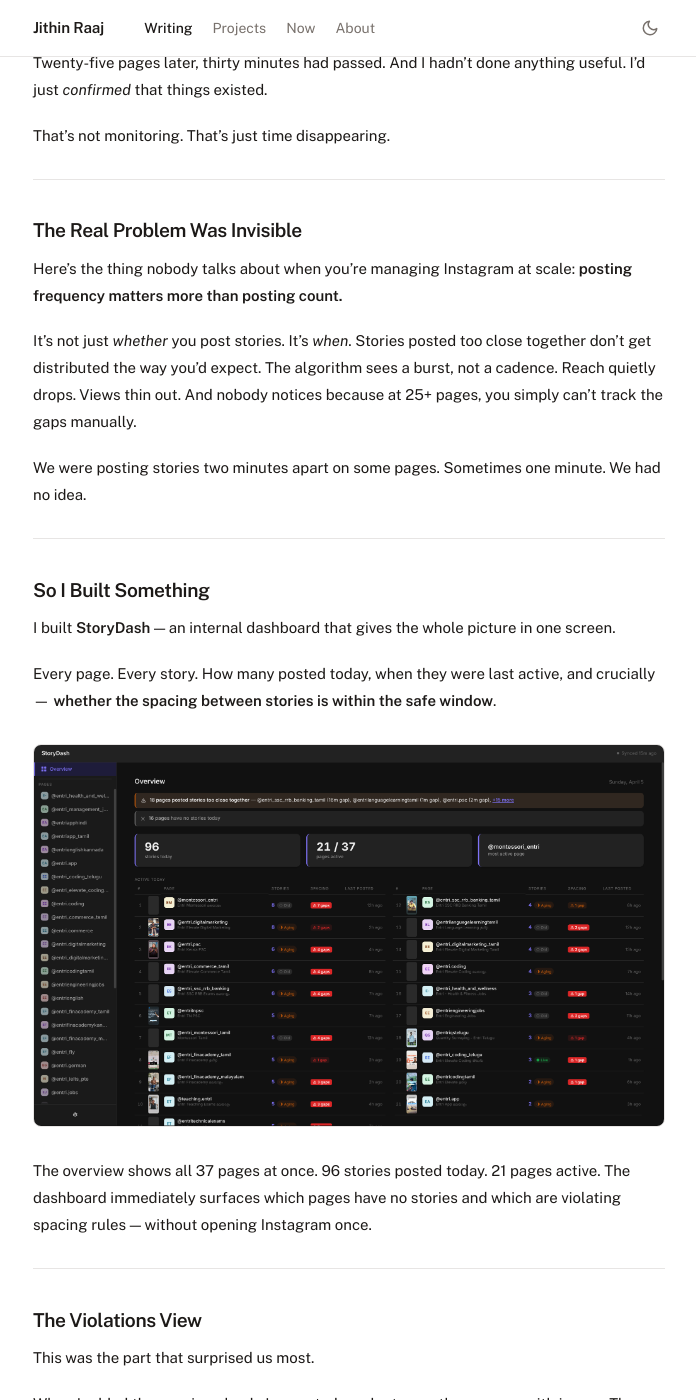
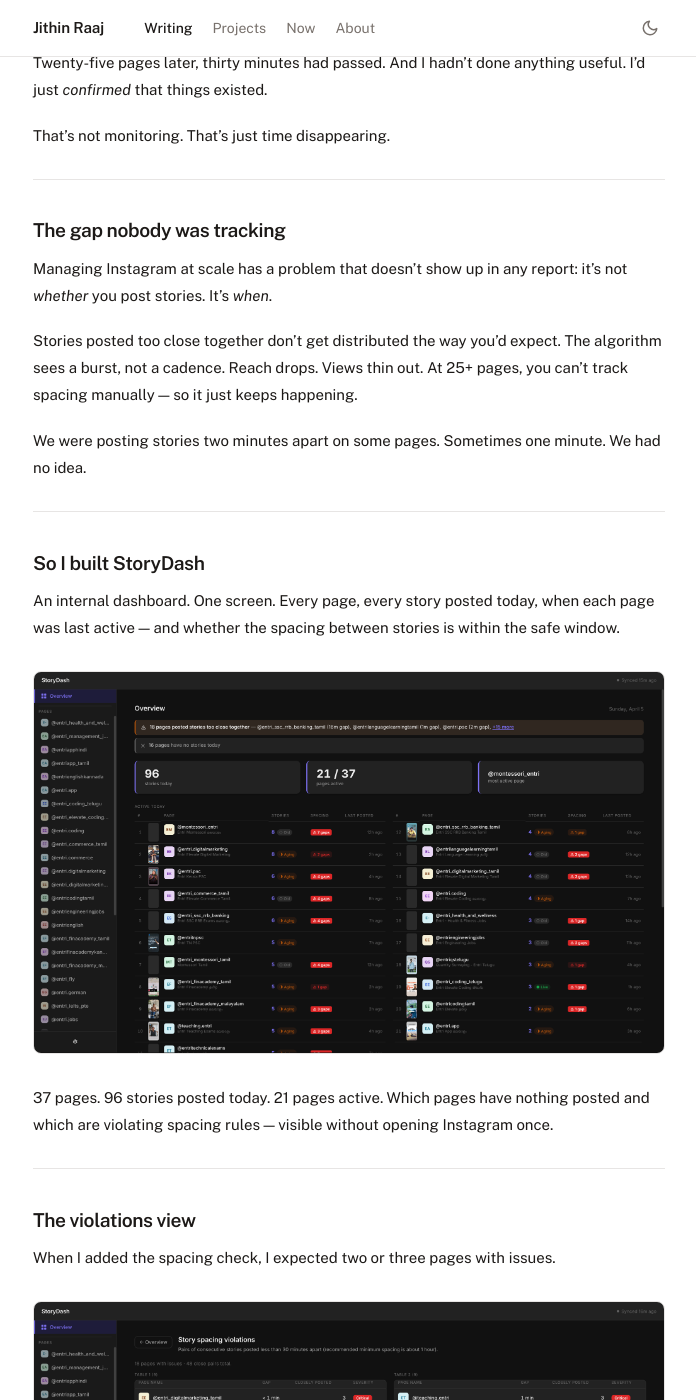
Before and after one commit to jithinrajtk/jithinrajtk.github.io, a Jekyll site: the page built from _posts/2026-04-05-storydash-monitoring-instagram-pages.md, in a window 1280 px wide and 1400 px high, scrolled down 357 px. Shown: the whole window, without its empty margins (291-987 px from the left). Built offline with Jekyll 4.4.1, drawn with Linux system fonts in a browser that asks for light colours; nearby versions of some CDN libraries; some of the changed text lies outside the part shown.

Commit message:
Rewrite StoryDash post — remove AI slop, sharpen voice

```diff
--- a/_posts/2026-04-05-storydash-monitoring-instagram-pages.md
+++ b/_posts/2026-04-05-storydash-monitoring-instagram-pages.md
@@ -17,82 +17,66 @@ That's not monitoring. That's just time disappearing.
 
 ---
 
-## The Real Problem Was Invisible
+## The gap nobody was tracking
 
-Here's the thing nobody talks about when you're managing Instagram at scale: **posting frequency matters more than posting count.**
+Managing Instagram at scale has a problem that doesn't show up in any report: it's not *whether* you post stories. It's *when*.
 
-It's not just *whether* you post stories. It's *when*. Stories posted too close together don't get distributed the way you'd expect. The algorithm sees a burst, not a cadence. Reach quietly drops. Views thin out. And nobody notices because at 25+ pages, you simply can't track the gaps manually.
+Stories posted too close together don't get distributed the way you'd expect. The algorithm sees a burst, not a cadence. Reach drops. Views thin out. At 25+ pages, you can't track spacing manually — so it just keeps happening.
 
 We were posting stories two minutes apart on some pages. Sometimes one minute. We had no idea.
 
 ---
 
-## So I Built Something
+## So I built StoryDash
 
-I built **StoryDash** — an internal dashboard that gives the whole picture in one screen.
-
-Every page. Every story. How many posted today, when they were last active, and crucially — **whether the spacing between stories is within the safe window**.
+An internal dashboard. One screen. Every page, every story posted today, when each page was last active — and whether the spacing between stories is within the safe window.
 
 ![StoryDash overview — all pages, story counts, and status at a glance](/assets/images/storydash-overview.png)
 
-The overview shows all 37 pages at once. 96 stories posted today. 21 pages active. The dashboard immediately surfaces which pages have no stories and which are violating spacing rules — without opening Instagram once.
+37 pages. 96 stories posted today. 21 pages active. Which pages have nothing posted and which are violating spacing rules — visible without opening Instagram once.
 
 ---
 
-## The Violations View
+## The violations view
 
-This was the part that surprised us most.
-
-When I added the spacing check, I expected maybe two or three pages with issues. The violations view told a different story.
+When I added the spacing check, I expected two or three pages with issues.
 
 ![Story spacing violations — pages with consecutive stories posted too close together](/assets/images/storydash-violations.png)
 
-Multiple pages had consecutive stories posted less than a minute apart. Some flagged as critical. This was happening silently, every day, across pages with thousands of followers — and we had zero visibility into it.
+Multiple pages had consecutive stories posted less than a minute apart. Some critical. This was happening silently, every day, across pages with thousands of followers.
+
+We had zero visibility into it. Now we do.
 
 ---
 
-## Drill Into Any Page
+## Drill into any page
 
-Clicking into a page shows the full story timeline for the day: thumbnails, timestamps, and a clear warning if the gap between stories is too short.
+Click a page, see the full story timeline: thumbnails, timestamps, gap warnings.
 
 ![Per-page detail view with story thumbnails and frequency warning](/assets/images/storydash-page-detail.png)
 
-Here, the page had posted three pairs of stories with under 30 minutes between them. Worst gap: 0 minutes. The dashboard flags the exact violation and the recommended minimum (1 hour between stories) so whoever manages that page knows exactly what to fix.
+Three pairs of stories posted under 30 minutes apart. Worst gap: 0 minutes. The dashboard flags the exact violation and the recommended minimum — so whoever manages that page knows exactly what to fix.
 
 ---
 
-## The Email That Arrives Without Anyone Asking
+## The email that arrives without anyone asking
 
-The dashboard solved the "need to check" problem. But I wanted to remove the need to check the dashboard too.
+The dashboard solved the need to check. But I wanted to remove the need to check the dashboard too.
 
-So I added an hourly automated email. Every hour, the team gets a clean report: how many pages posted, how many haven't, and which ones need attention.
+Hourly automated email. Every hour: pages that posted, pages that haven't, which ones need attention.
 
 ![Automated hourly email report — stories today, pages posted, pages with no stories](/assets/images/storydash-email-report-clean.png)
 
-93 stories tracked. 23 pages posted today. 8 pages with nothing yet — highlighted so they can't be missed.
+93 stories tracked. 23 pages posted. 8 with nothing yet — highlighted.
 
-The information just arrives. No one has to open anything.
+The information arrives. No one has to open anything.
 
 ---
 
-## How I Built It
+## How it was built
 
-All of this was built using **Claude Code**.
+Built with **Claude Code** — dashboard, spacing logic, automated emails, all of it.
 
-I'm not a full-time developer. I manage content operations. But I had a clear problem, knew what the output should look like, and used Claude Code to go from idea to working internal tool — dashboard, spacing logic, automated emails, all of it.
+I run content operations, not an engineering team. No dev resources, no product backlog. A problem that was costing thirty minutes every morning and a system that stopped it.
 
-We're in an era where you don't have to wait for a product team to solve your operational problem. If you can describe the problem clearly, you can build the solution.
-
----
-
-## The Best Problems to Solve
-
-The best problems to solve are the ones you live with every day. Not abstract ones. Not theoretical ones. The ones where you catch yourself doing the same pointless manual task and think, *this shouldn't require a human.*
-
-This was one of them.
-
-If you're managing multiple social accounts and still checking things page by page — there's a better way. Build it. The tools exist. The bar is lower than you think.
-
----
-
-*Built with Claude Code. Running in production.*
+*Running in production.*
```
